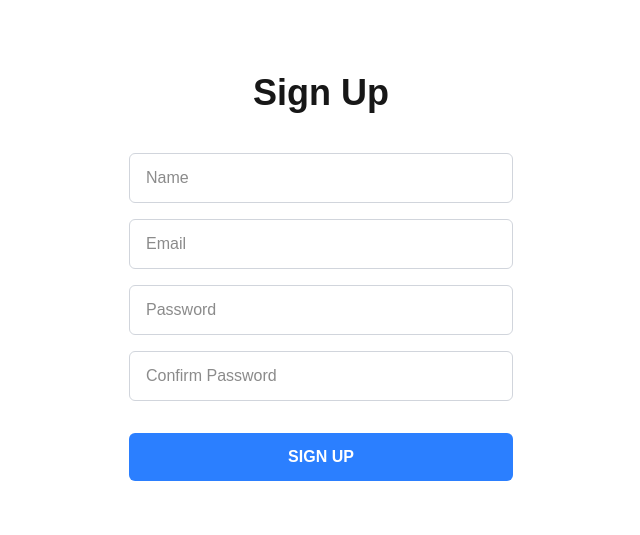
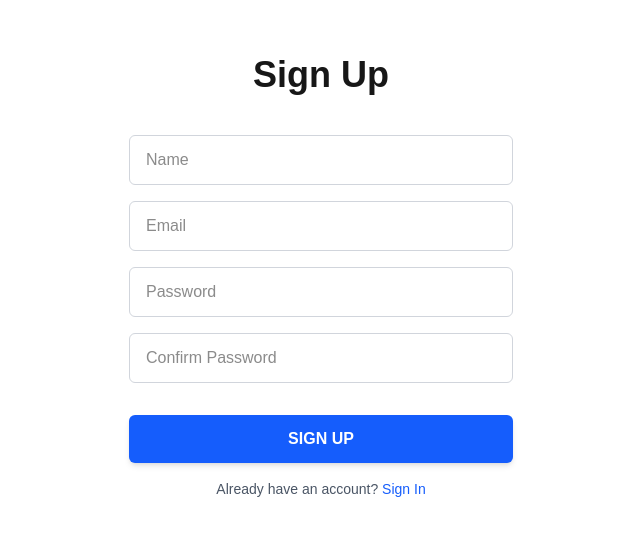
Before and after one commit to Sojiyeon/CoCal-front, a Next.js app in the folder cocal-front/: page /register in a window 1280 px wide. Shown: the part 123-658 px from the top of the page, without its empty margins (319-959 px from the left). Built offline with nearby package versions, Linux system fonts and the light colour scheme.

Commit message:
백엔드 API 연결시도

```diff
--- a/cocal-front/src/components/register/Register.tsx
+++ b/cocal-front/src/components/register/Register.tsx
@@ -2,11 +2,33 @@
 "use client";
 
 import React, { useState } from 'react';
-import Button from '../ui/Button';
+import { useRouter } from 'next/navigation';
+import Link from 'next/link';
+
+const Button: React.FC<any> = ({ children, onClick, type, disabled, fullWidth, variant }) => (
+    <button
+        type={type}
+        onClick={onClick}
+        disabled={disabled}
+        className={`
+            ${fullWidth ? 'w-full' : 'w-auto'}
+            py-3 px-6 rounded-md font-bold transition duration-200
+            ${variant === 'primary' ? 'bg-blue-600 text-white hover:bg-blue-700 shadow-md' : 'bg-gray-200 text-gray-800 hover:bg-gray-300'}
+            ${disabled ? 'opacity-50 cursor-not-allowed' : ''}
+        `}
+    >
+        {children}
+    </button>
+);
 
 const PASSWORD_REGEX = /^[A-Za-z0-9!@%=*_-]{8,16}$/;
+// 🚨 API 주소 업데이트: 지정해주신 Render 서버 주소를 반영했습니다.
+const API_REGISTER_ENDPOINT = 'https://cocal-server.onrender.com/api/users/';
 
 const Register: React.FC = () => {
+    // useRouter를 사용하여 페이지 이동을 처리합니다.
+    const router = useRouter();
+
     // 폼 입력 상태
     const [formData, setFormData] = useState({
         name: '',
@@ -14,6 +36,9 @@ const Register: React.FC = () => {
         password: '',
         confirmPassword: '',
     });
+
+    // 로딩 상태
+    const [isLoading, setIsLoading] = useState(false);
 
     // 에러 상태 (클라이언트 측에서 발생하는 에러)
     const [errors, setErrors] = useState({
@@ -34,12 +59,16 @@ const Register: React.FC = () => {
         const newErrors = { email: '', password: '', confirmPassword: '', apiError: '' };
         let isValid = true;
 
+        // Name 검사
+        if (!formData.name.trim()) {
+            // 이름 검사 로직은 현재 생략
+        }
+
         // Email 유효성 검사 (기본 형식 검사)
         if (!formData.email || !formData.email.includes('@') || !formData.email.includes('.')) {
             newErrors.email = '올바른 이메일 형식이 아닙니다.';
             isValid = false;
         }
-        // '이미 가입된 이메일' 경고는 서버 통신 후 API 오류로 처리 (handleSubmit에서 처리)
 
         // Password 유효성 검사 (정규식 검사)
         if (!formData.password || !PASSWORD_REGEX.test(formData.password)) {
@@ -48,11 +77,13 @@ const Register: React.FC = () => {
         }
 
         // Confirm Password 일치 검사
-        if (formData.confirmPassword && formData.password !== formData.confirmPassword) {
+        if (formData.password !== formData.confirmPassword) {
             newErrors.confirmPassword = '비밀번호가 일치하지 않습니다.';
             isValid = false;
         } else if (!formData.confirmPassword) {
-            // 단순히 비어있을 때도 유효성 검사에 실패하게 처리할 수 있으나, 여기서는 일치 여부에 초점을 둡니다.
+            // Confirm Password가 비어있을 경우에도 에러 처리
+            newErrors.confirmPassword = '비밀번호 확인을 입력해주세요.';
+            isValid = false;
         }
 
         setErrors(newErrors);
@@ -65,34 +96,49 @@ const Register: React.FC = () => {
             return; // 클라이언트 유효성 검사 실패 시
         }
 
-        // 서버 통신 (이미 가입된 이메일 체크 및 가입 처리)
+        setIsLoading(true); // 로딩 시작
+        setErrors(prev => ({ ...prev, apiError: '', email: '' })); // 에러 상태 초기화
+
         try {
-            // 실제 API 호출 로직을 여기에 구현 (fetch 또는 axios 사용)
-            const response = await fetch('/api/register', {
+            // API 호출
+            const response = await fetch(API_REGISTER_ENDPOINT, {
                 method: 'POST',
                 headers: { 'Content-Type': 'application/json' },
-                body: JSON.stringify(formData),
+                // 비밀번호 확인 필드는 서버로 보내지 않습니다.
+                body: JSON.stringify({
+                    name: formData.name,
+                    email: formData.email,
+                    password: formData.password
+                }),
             });
 
             const data = await response.json();
 
             if (!response.ok) {
-                // 서버에서 '이미 가입된 이메일' 오류가 반환될 경우
-                if (data.message === 'Email already exists') {
+                // HTTP 상태 코드가 200번대가 아닐 때
+
+                // 서버에서 '이미 가입된 이메일' 오류가 반환될 경우 (409 Conflict 또는 400 Bad Request 가정)
+                if (response.status === 409 || data.message === 'Email already exists') {
                     setErrors(prev => ({ ...prev, email: '이미 가입된 이메일입니다.' }));
                     return;
                 }
+
                 // 기타 서버 오류 처리
-                setErrors(prev => ({ ...prev, apiError: data.message || '회원가입 중 오류가 발생했습니다.' }));
+                setErrors(prev => ({ ...prev, apiError: data.message || '회원가입 중 알 수 없는 오류가 발생했습니다.' }));
                 return;
             }
 
-            // 회원가입 성공 시 로그인 페이지로 리디렉션 등 처리
+            // 회원가입 성공 (HTTP 200 또는 201)
             console.log('회원가입 성공:', data);
-            // router.push('/'); // Next.js router 사용 예시
 
-        } catch (_error) {
-            setErrors(prev => ({ ...prev, apiError: '네트워크 오류가 발생했습니다.' }));
+            // 📢 성공 처리: Next.js Router를 사용하여 로그인 페이지로 리디렉션
+            router.push('/login');
+
+        } catch (error) {
+            console.error("Network or Fetch Error:", error);
+            setErrors(prev => ({ ...prev, apiError: '네트워크 연결에 문제가 발생했습니다. 다시 시도해 주세요.' }));
+        } finally {
+            setIsLoading(false); // 로딩 종료
         }
     };
 
@@ -114,6 +160,7 @@ const Register: React.FC = () => {
                             onChange={handleChange}
                             className="w-full px-4 py-3 border border-gray-300 rounded-md focus:outline-none focus:ring-2 focus:ring-blue-500"
                             required
+                            disabled={isLoading}
                         />
                     </div>
 
@@ -129,6 +176,7 @@ const Register: React.FC = () => {
                                 errors.email ? 'border-red-500 focus:ring-red-500' : 'border-gray-300 focus:ring-blue-500'
                             }`}
                             required
+                            disabled={isLoading}
                         />
                         {errors.email && (
                             <p className="text-sm text-red-500 mt-1">{errors.email}</p>
@@ -147,6 +195,7 @@ const Register: React.FC = () => {
                                 errors.password ? 'border-red-500 focus:ring-red-500' : 'border-gray-300 focus:ring-blue-500'
                             }`}
                             required
+                            disabled={isLoading}
                         />
                         {errors.password && (
                             <p className="text-sm text-red-500 mt-1">{errors.password}</p>
@@ -165,6 +214,7 @@ const Register: React.FC = () => {
                                 errors.confirmPassword ? 'border-red-500 focus:ring-red-500' : 'border-gray-300 focus:ring-blue-500'
                             }`}
                             required
+                            disabled={isLoading}
                         />
                         {errors.confirmPassword && (
                             <p className="text-sm text-red-500 mt-1">{errors.confirmPassword}</p>
@@ -177,8 +227,9 @@ const Register: React.FC = () => {
                             type="submit"
                             variant="primary"
                             fullWidth={true}
+                            disabled={isLoading} // 로딩 중에는 버튼 비활성화
                         >
-                            SIGN UP
+                            {isLoading ? 'Processing...' : 'SIGN UP'}
                         </Button>
                     </div>
 
@@ -187,6 +238,14 @@ const Register: React.FC = () => {
                         <p className="text-sm text-center text-red-500 mt-3">{errors.apiError}</p>
                     )}
 
+                    {/* 로그인 페이지 링크 (Next.js Link 사용) */}
+                    <p className="mt-4 text-center text-sm text-gray-600">
+                        Already have an account?{' '}
+                        <Link href="/login" className="font-medium text-blue-600 hover:text-blue-500">
+                            Sign In
+                        </Link>
+                    </p>
+
                 </form>
             </div>
         </div>
```
